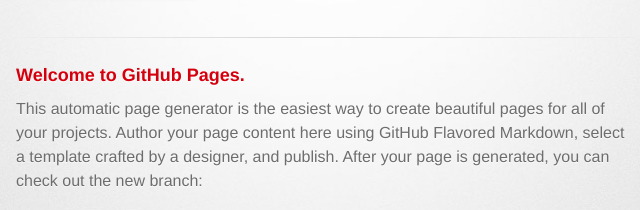
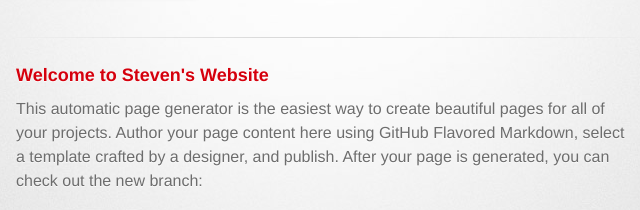
Before and after one commit to stevenkwok/stevenkwok.github.com, a plain HTML site: page index.html in a window 1280 px wide. Shown: the part 209-419 px from the top of the page, 314-954 px from the left. Drawn offline with Linux system fonts and the light colour scheme; a web font is replaced by a local one.

Commit message:
Update index.html

```diff
--- a/index.html
+++ b/index.html
@@ -29,7 +29,7 @@
         <hr>
 
         <section id="main_content">
-          <h3>Welcome to GitHub Pages.</h3>
+          <h3>Welcome to Steven's Website</h3>
 
 <p>This automatic page generator is the easiest way to create beautiful pages for all of your projects. Author your page content here using GitHub Flavored Markdown, select a template crafted by a designer, and publish. After your page is generated, you can check out the new branch:</p>
 
```
